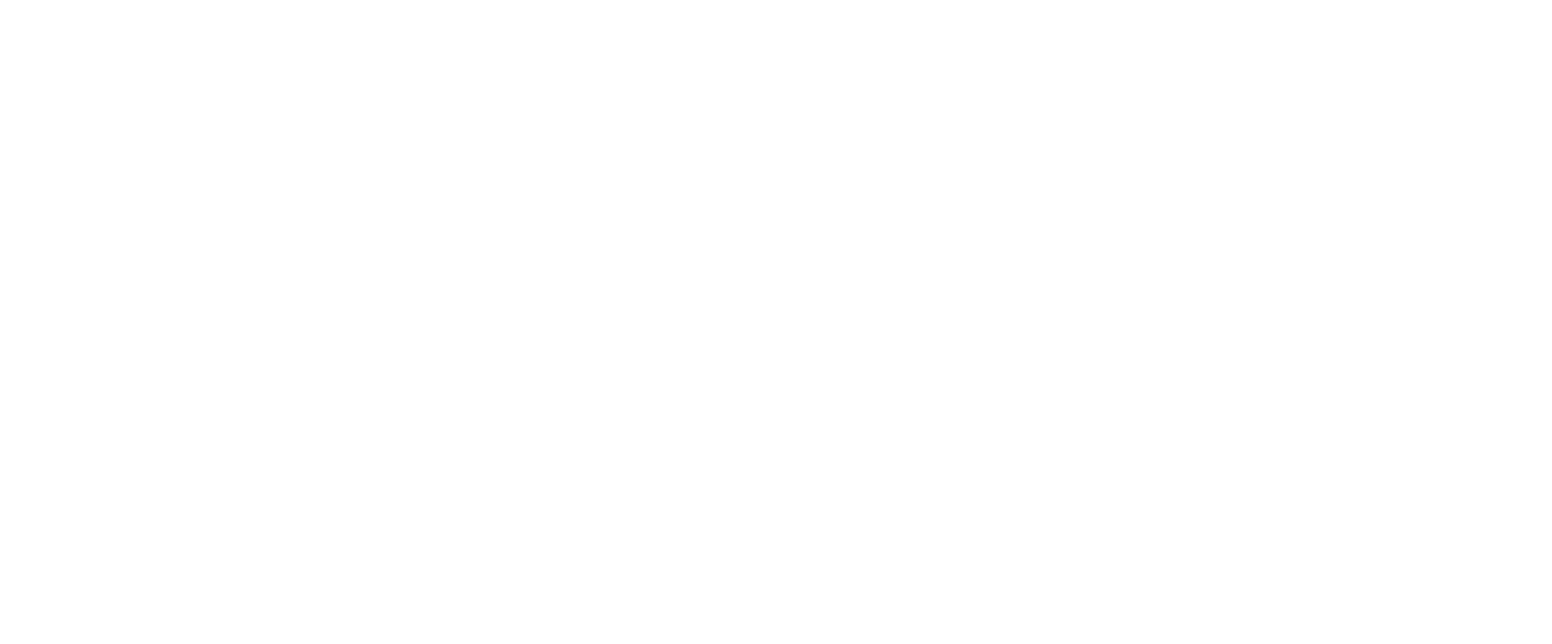
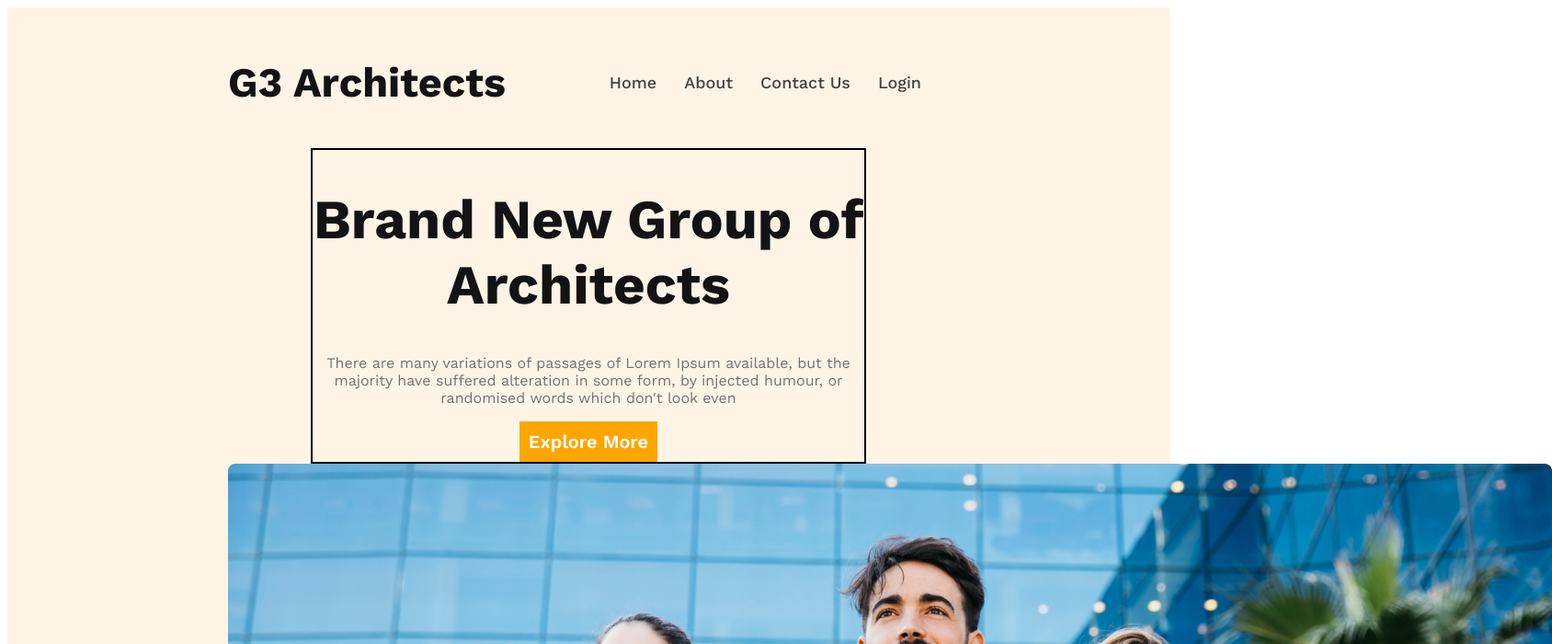
Before and after one commit to rudra0700/g3-architect, a plain HTML site: page index.html in a window 1280 px wide. Shown: the top 700 px of the page at 92% size, 1688 px wide, since content can reach past the window. Drawn offline with nearby package versions, Linux system fonts and the light colour scheme.

Commit message:
banner content added

```diff
--- a/index.html
+++ b/index.html
@@ -1,11 +1,38 @@
 <!DOCTYPE html>
 <html lang="en">
+
 <head>
 	<meta charset="UTF-8">
 	<meta name="viewport" content="width=device-width, initial-scale=1.0">
 	<title>G3 Architect Website</title>
+	<link rel="stylesheet" href="./styles/style.css">
 </head>
+
 <body>
+	<header>
+		<nav>
+			<h3 class="nav-title">G3 Architects</h3>
+			<ul>
 
+				<li><a href="">Home</a></li>
+				<li><a href="">About</a></li>
+				<li><a href="">Contact Us</a></li>
+				<li><a href="">Login</a></li>
+			</ul>
+		</nav>
+		<div class="banner">
+			<div class="banner-content">
+				<h1 class="banner-title">Brand New Group of Architects</h1>
+				<p class="banner-description">There are many variations of passages of Lorem Ipsum available, but the
+					majority have suffered alteration in some form, by injected humour, or randomised words which don't
+					look even</p>
+				<button class="primary-btn">Explore More</button>
+			</div>
+			<img src="./images/banner.png" alt="banner-img">
+		</div>
+	</header>
+	<main></main>
+	<footer></footer>
 </body>
+
 </html>
--- a/styles/style.css
+++ b/styles/style.css
@@ -0,0 +1,65 @@
+/* work sand google fond from google */
+@import url("https://fonts.googleapis.com/css2?family=Work+Sans:wght@400;500;600;700&display=swap");
+* {
+  font-family: "Work Sans", sans-serif;
+}
+html {
+  font-size: 10px;
+}
+.primary-btn {
+  background-color: orange;
+  color: #fff;
+  border: 0;
+  padding: 10px;
+  text-align: center;
+  font-size: 20px;
+  font-weight: 600;
+}
+
+/* nav section style */
+
+header {
+  background: rgba(255, 144, 14, 0.1);
+  padding: 10px 240px;
+}
+nav {
+  display: flex;
+  justify-content: space-between;
+  align-items: center;
+}
+.nav-title {
+  color: #131313;
+  font-size: 4.5rem;
+  font-weight: 700;
+}
+nav > ul {
+  display: flex;
+}
+nav li {
+  list-style: none;
+  margin-right: 30px;
+}
+nav li a {
+  text-decoration: none;
+  color: #424242;
+  font-size: 1.8rem;
+  font-weight: 500;
+}
+
+/* banner section style */
+.banner-content {
+  border: 2px solid black;
+  max-width: 600px;
+  text-align: center;
+  margin: 0px auto;
+}
+.banner-title {
+  color: #131313;
+  font-size: 6rem;
+  font-weight: 700;
+}
+.banner-description {
+  color: #727272;
+  font-size: 1.6rem;
+  font-weight: 400;
+}
```
